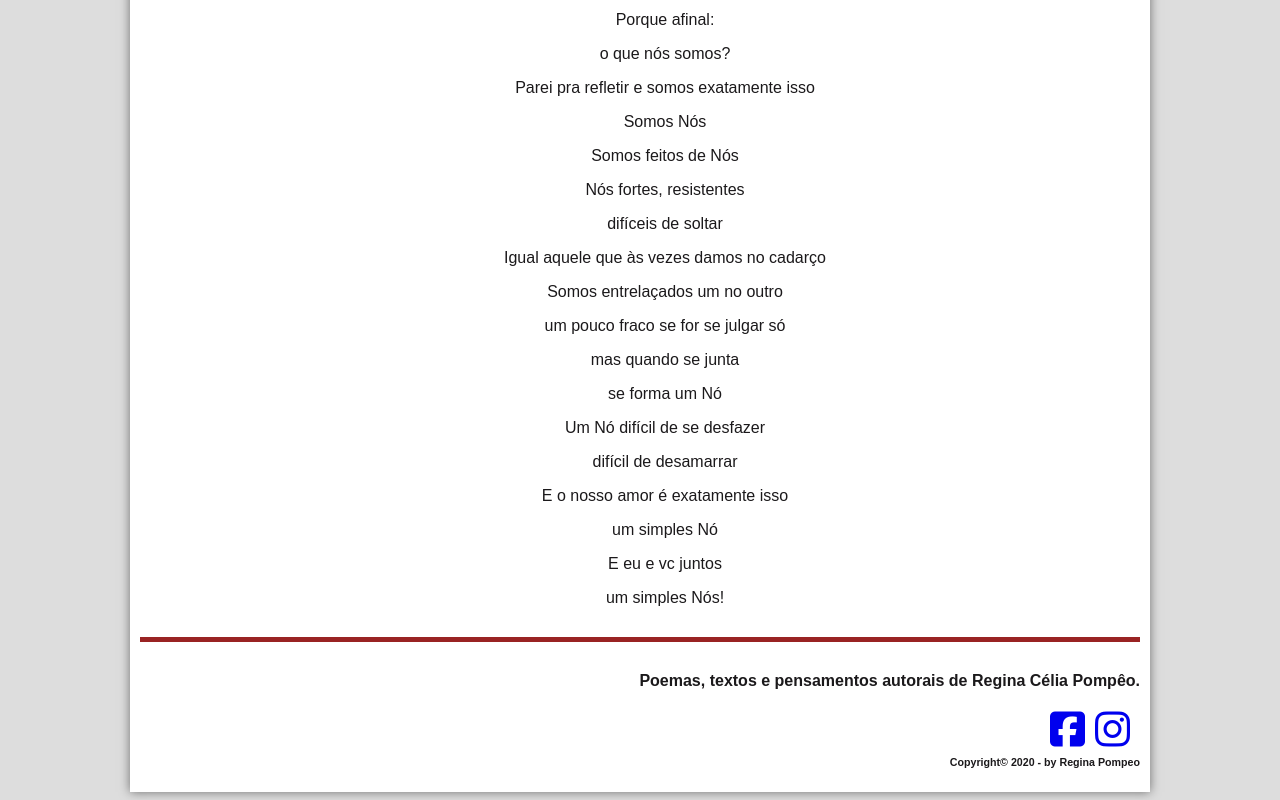
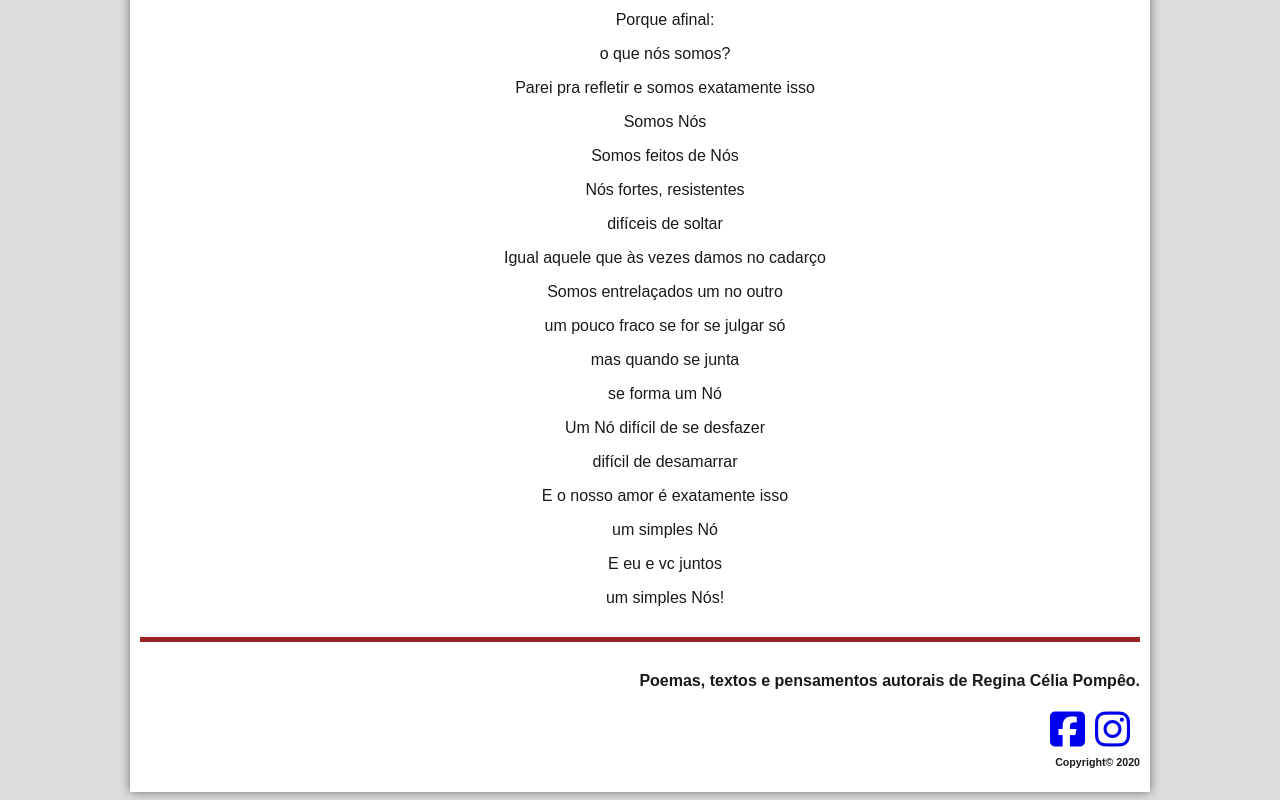
Before and after one commit to StellaPompeo/PoemaDeNos, a plain HTML site: page index.html in a window 1280 px wide. Shown: the part 340-1140 px from the top of the page. Drawn offline with Linux system fonts and the light colour scheme.

Commit message:
Add files via upload

```diff
--- a/index.html
+++ b/index.html
@@ -85,7 +85,7 @@
       <h3>Poemas, textos e pensamentos autorais de Regina Célia Pompêo.</h3></br>
       <a target="_blank" href="https://www.instagram.com/poemasdenos/"><i class="fab fa-instagram"></i></a>
       <a target="_blank" href="https://www.facebook.com.br/poemasdenos"><i class="fab fa-facebook-square"></i></a></br>
-      <h4>Copyright&copy; 2020 - by Regina Pompeo </h4>
+      <h4>Copyright&copy; 2020</h4>
     </footer>
     </div>
   </body>
```
